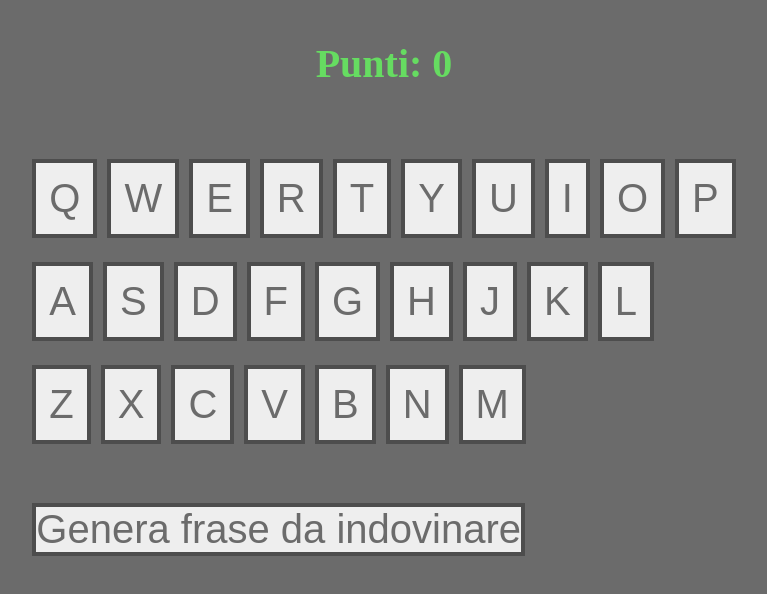
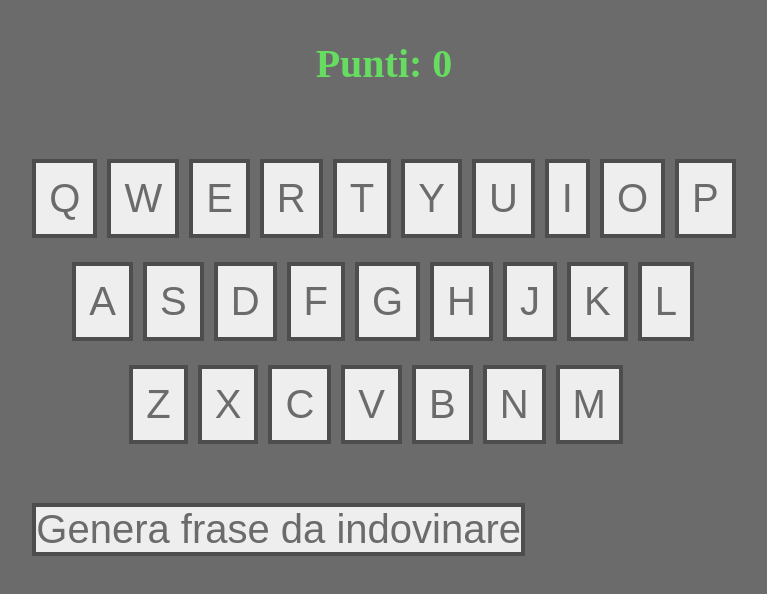
Before and after one commit to antoniotassone94/keyboard_game, an Angular app: page /homepage in a window 1280 px wide. Shown: the top 594 px of the page, without its empty margins (256-1023 px from the left). Built offline with nearby package versions, Linux system fonts and the light colour scheme.

Commit message:
miglioramento del layout della tastiera sullo schermo a livello del codice css.

```diff
--- a/src/app/componenti/homepage/homepage.component.css
+++ b/src/app/componenti/homepage/homepage.component.css
@@ -40,13 +40,28 @@
 
 #riga1,#riga2,#riga3{
   padding-top:0px;
-  padding-left:0px;
+  /*padding-left:0px;*/
   padding-bottom:0px;
-  padding-right:0px;
+  /*padding-right:0px;*/
   margin-top:12px;
   margin-bottom:12px;
   border:0px none transparent;
   width:min-content;
+}
+
+#riga1{
+  padding-left:0px;
+  padding-right:0px;
+}
+
+#riga2{
+  padding-left:40px;
+  padding-right:40px;
+}
+
+#riga3{
+  padding-left:97px;
+  padding-right:97px;
 }
 
 #contenitore,#tastiera,.tasto,#punteggio,#parola{
```
